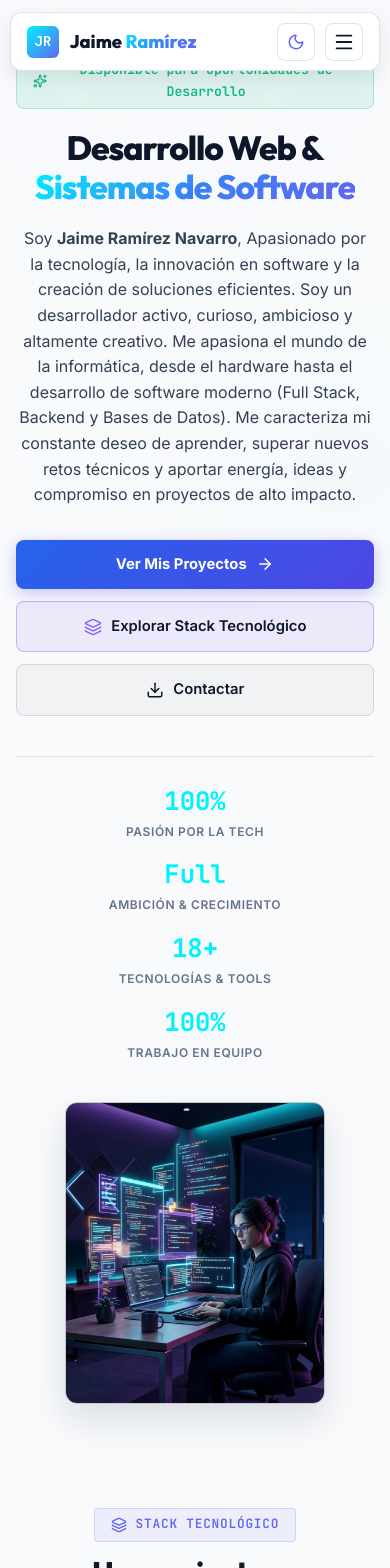
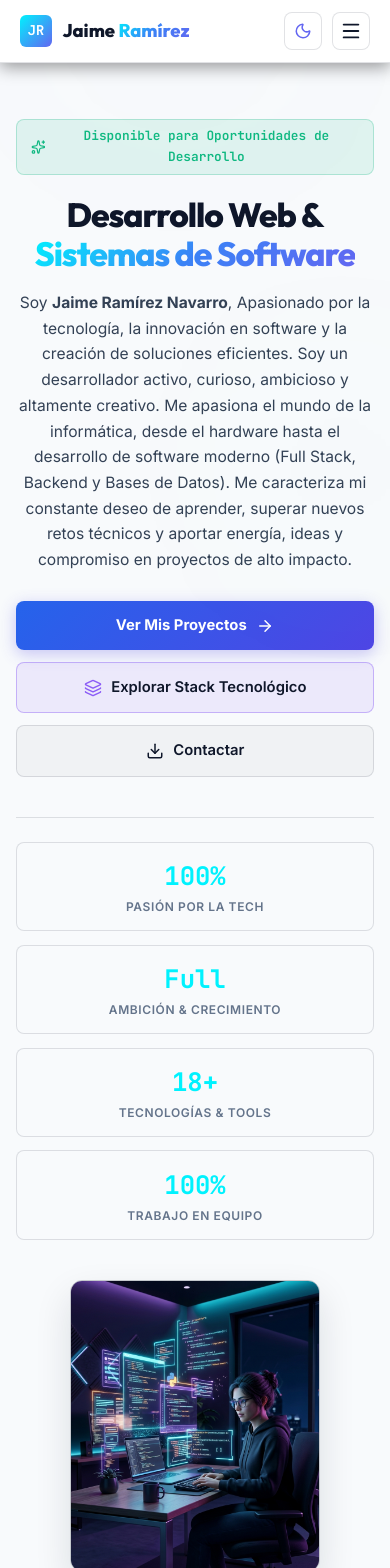
Before and after one commit to JaimeRamirezNavarro/Portfolio, a React (Vite) app: page / in a window 390 px wide. Shown: the top 1568 px of the page. Built offline with nearby package versions, Linux system fonts and the light colour scheme.

Commit message:
Fix mobile header overlap, status badge rendering, and stats container cards for mobile Safari

```diff
--- a/src/components/Hero.jsx
+++ b/src/components/Hero.jsx
@@ -54,7 +54,7 @@ export default function Hero() {
               alt="Jaime Ramírez Navarro - Software Engineer"
               className="avatar-img"
               loading="eager"
-              fetchpriority="high"
+              fetchPriority="high"
               decoding="async"
             />
             <div className="project-preview-overlay" />
--- a/src/index.css
+++ b/src/index.css
@@ -1017,25 +1017,49 @@ button {
     display: flex;
   }
 
+  /* Header becomes a clean sticky top bar on mobile without floating overlap */
   .header-nav {
-    width: calc(100% - 1.25rem);
-    padding: 0.6rem 1rem;
-    top: 0.75rem;
+    position: sticky;
+    top: 0;
+    left: 0;
+    transform: none;
+    width: 100%;
+    max-width: 100%;
+    border-radius: 0;
+    border-left: none;
+    border-right: none;
+    border-top: none;
+    padding: 0.75rem 1.25rem;
+    margin: 0;
+    box-shadow: 0 4px 16px rgba(0, 0, 0, 0.4);
+    z-index: 200;
   }
 
   .hero-section {
-    padding-top: 6.5rem;
-    padding-bottom: 3rem;
+    padding-top: 2rem;
+    padding-bottom: 3.5rem;
+  }
+
+  .hero-badge {
+    margin: 0 auto 1.25rem auto;
+    font-size: 0.8rem;
+    padding: 0.4rem 0.85rem;
+    text-align: center;
+    max-width: 100%;
+    white-space: normal;
   }
 
   .hero-title {
     font-size: 2.1rem;
-    line-height: 1.15;
+    line-height: 1.18;
+    margin-bottom: 1rem;
   }
 
   .hero-bio {
-    font-size: 1rem;
-    line-height: 1.6;
+    font-size: 0.975rem;
+    line-height: 1.65;
+    margin-bottom: 1.75rem;
+    text-align: center;
   }
 
   .hero-actions {
@@ -1050,16 +1074,32 @@ button {
     justify-content: center;
   }
 
+  .hero-stats-grid {
+    grid-template-columns: repeat(2, 1fr);
+    gap: 0.85rem;
+    margin-top: 2rem;
+    padding-top: 1.5rem;
+  }
+
+  .stat-item {
+    background: rgba(255, 255, 255, 0.03);
+    border: 1px solid var(--border-color);
+    padding: 0.85rem 0.5rem;
+    border-radius: var(--radius-md);
+    text-align: center;
+  }
+
   .hero-avatar-card {
-    max-width: 260px;
+    max-width: 250px;
+    margin: 0 auto;
   }
 
   .avatar-img {
-    height: 300px;
+    height: 290px;
   }
 
   .section-container {
-    padding: 3.25rem 1rem;
+    padding: 3.5rem 1rem;
   }
 
   .section-main-title {
@@ -1067,7 +1107,7 @@ button {
   }
 
   .section-description {
-    font-size: 0.975rem;
+    font-size: 0.95rem;
   }
 
   .projects-grid, .skills-grid {
@@ -1084,7 +1124,7 @@ button {
   }
 
   .modal-content {
-    padding: 1.35rem;
+    padding: 1.35rem 1.1rem;
     max-height: 92vh;
   }
 
```
